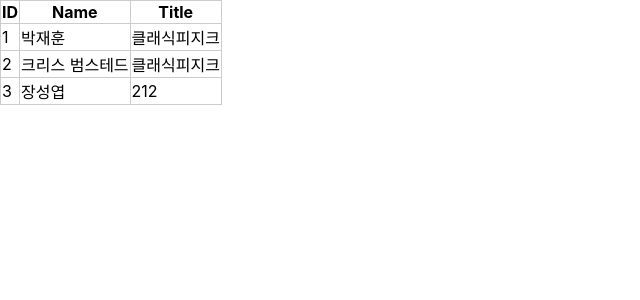
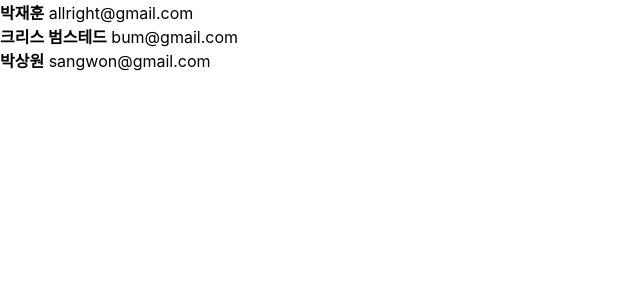
Before and after one commit to qarksangwon/ReactPractice, a React (Create React App) app in the folder sample-react/: page / in a window 1280 px wide. Shown: the top 300 px of the page, without its empty margins (0-640 px from the left). Built offline with nearby package versions, Linux system fonts and the light colour scheme.

Commit message:
기본적인 배열 렌더링

```diff
--- a/sample-react/src/App.js
+++ b/sample-react/src/App.js
@@ -8,12 +8,13 @@ import "./App.css";
 // import EventPractice from "./EventPractice";
 // import FruitSelect from "./FruitSelect";
 // import Radio from "./Radio";
-import Table from "./Table";
+// import Table from "./Table";
+import UserList from "./UserList";
 
 function App() {
   return (
     <>
-      <Table />
+      <UserList />
     </>
   );
 }
--- /dev/null
+++ b/sample-react/src/UserList.js
@@ -0,0 +1,42 @@
+//새 User라는 컴포넌트를 만듬.
+// 이는 다른 컴포넌트에서 호출할 때 props를 받아
+// 받은 props의 user정보를 렌더링하는 컴포넌트
+const User = (props) => {
+  return (
+    <div>
+      <b>{props.user.userName}</b> <span>{props.user.email}</span>
+    </div>
+  );
+};
+
+const UserList = () => {
+  const users = [
+    {
+      id: 100,
+      userName: "박재훈",
+      email: "allright@gmail.com",
+    },
+    {
+      id: 200,
+      userName: "크리스 범스테드",
+      email: "bum@gmail.com",
+    },
+    {
+      id: 300,
+      userName: "박상원",
+      email: "sangwon@gmail.com",
+    },
+  ];
+  // 객체 배열을 미리 만들어 두고,
+  // 각 배열을 불러 올 수 있는 컴포넌트를 만들어
+  // 해당 컴포넌트에 props로 배열의 값을 전달해 user 컴포넌트를 렌더링하는 방식
+  return (
+    <div>
+      <User user={users[0]} />
+      <User user={users[1]} />
+      <User user={users[2]} />
+    </div>
+  );
+};
+
+export default UserList;
```
